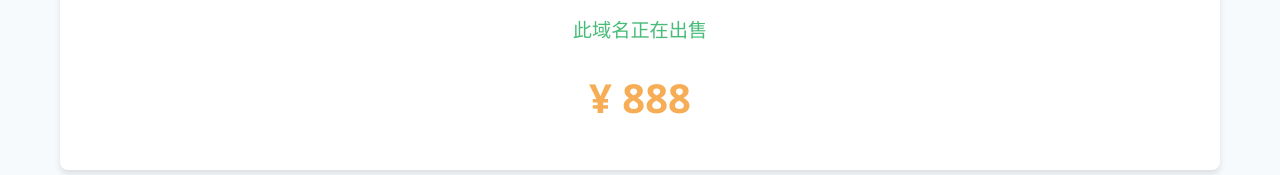
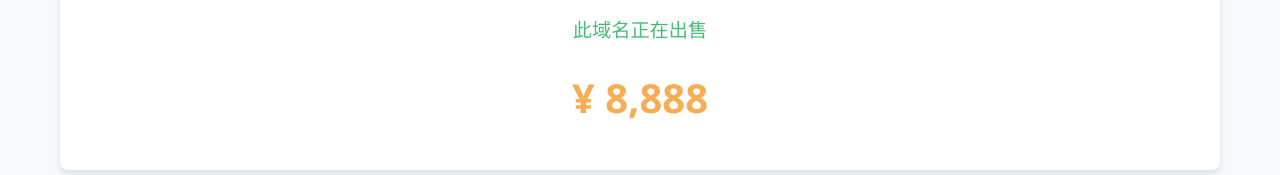
Before and after one commit to xiao147258/domain-sale, a plain HTML site: page index.html in a window 1280 px wide. Shown: the part 231-406 px from the top of the page. Drawn offline with Linux system fonts and the light colour scheme.

Commit message:
Update index.html

```diff
--- a/index.html
+++ b/index.html
@@ -20,7 +20,7 @@
             <section class="domain-banner">
                 <h1 class="domain-name">repdata.cn</h1>
                 <div class="domain-status">此域名正在出售</div>
-                <div class="price">¥ <span id="domain-price">888</span></div>
+                <div class="price">¥ <span id="domain-price">8888</span></div>
             </section>
 
             <section class="domain-info">
```
